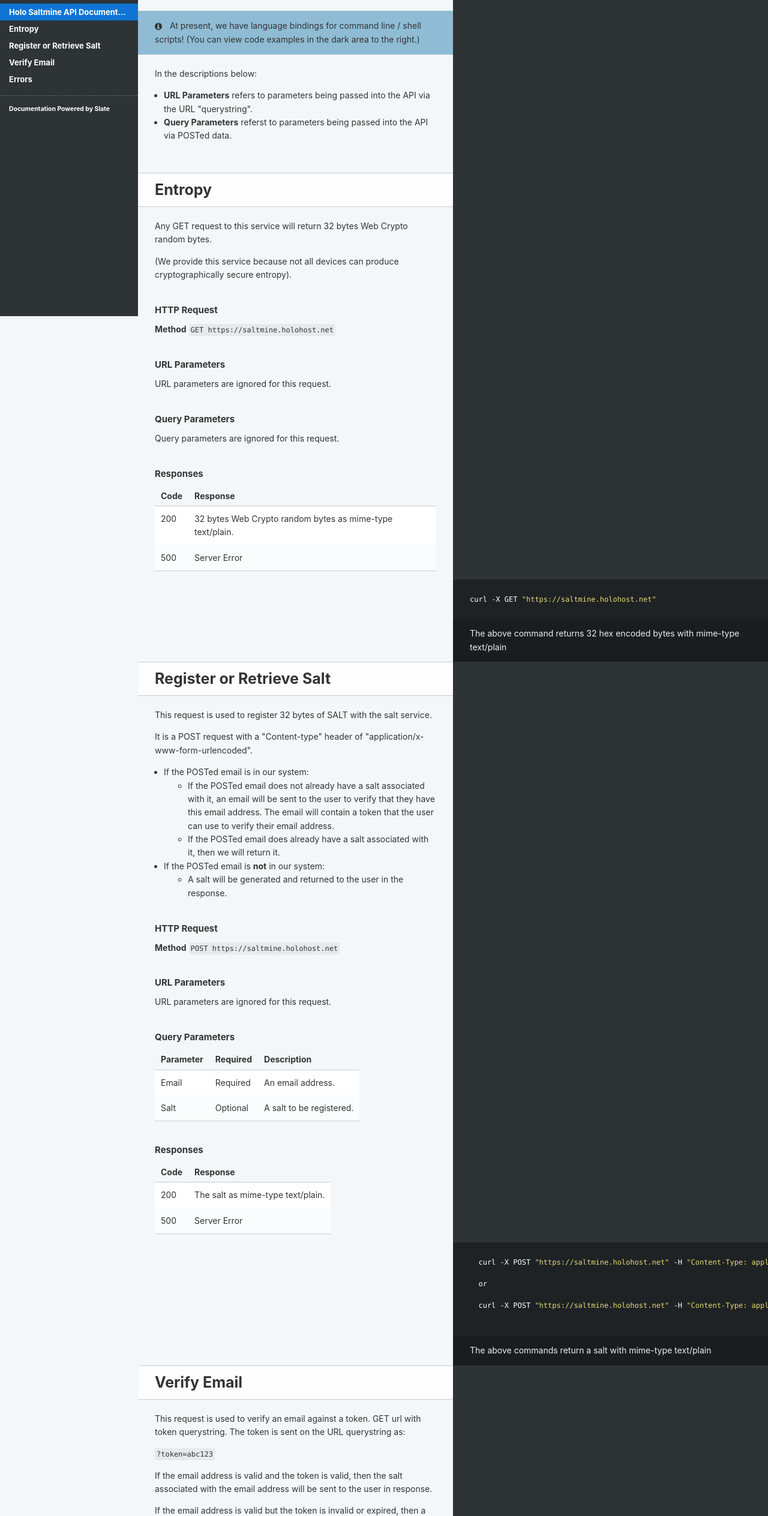
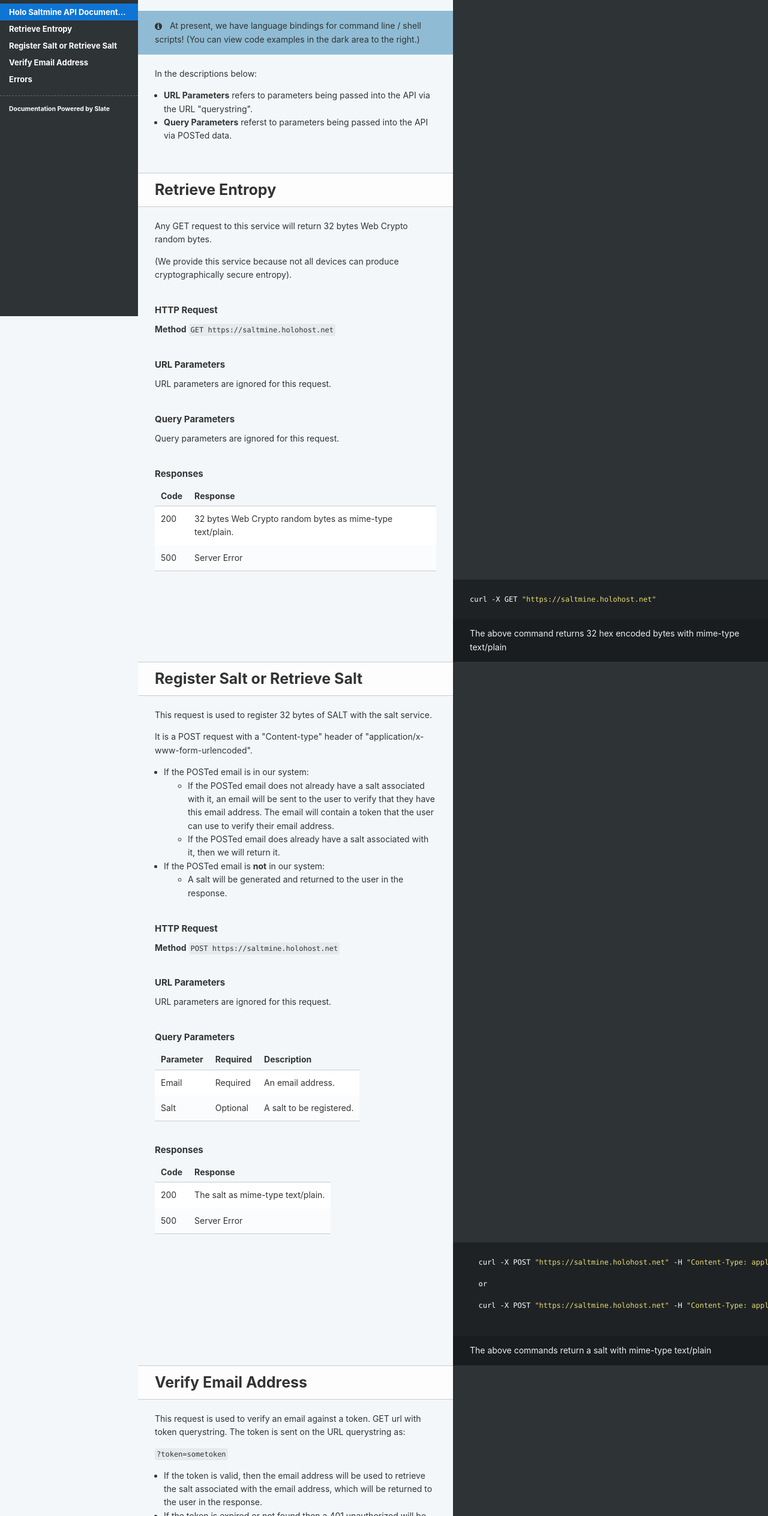
Before and after one commit to Holo-Host/saltmine, a plain HTML site: page docs/index.html in a window 1280 px wide. Shown: the part 273-2800 px from the top of the page at 60% size. Drawn offline with Linux system fonts and the light colour scheme.

Commit message:
verify email, updated

```diff
--- a/docs/index.html
+++ b/docs/index.html
@@ -222,7 +222,7 @@
             <a href="#holo-saltmine-api-documentation" class="toc-h1 toc-link" data-title="Holo Saltmine API Documentation">Holo Saltmine API Documentation</a>
           </li>
           <li>
-            <a href="#entropy" class="toc-h1 toc-link" data-title="Entropy">Entropy</a>
+            <a href="#retrieve-entropy" class="toc-h1 toc-link" data-title="Retrieve Entropy">Retrieve Entropy</a>
               <ul class="toc-list-h2">
                   <li>
                     <a href="#http-request" class="toc-h2 toc-link" data-title="HTTP Request">HTTP Request</a>
@@ -239,7 +239,7 @@
               </ul>
           </li>
           <li>
-            <a href="#register-or-retrieve-salt" class="toc-h1 toc-link" data-title="Register or Retrieve Salt">Register or Retrieve Salt</a>
+            <a href="#register-salt-or-retrieve-salt" class="toc-h1 toc-link" data-title="Register Salt or Retrieve Salt">Register Salt or Retrieve Salt</a>
               <ul class="toc-list-h2">
                   <li>
                     <a href="#http-request-2" class="toc-h2 toc-link" data-title="HTTP Request">HTTP Request</a>
@@ -256,7 +256,7 @@
               </ul>
           </li>
           <li>
-            <a href="#verify-email" class="toc-h1 toc-link" data-title="Verify Email">Verify Email</a>
+            <a href="#verify-email-address" class="toc-h1 toc-link" data-title="Verify Email Address">Verify Email Address</a>
               <ul class="toc-list-h2">
                   <li>
                     <a href="#http-request-3" class="toc-h2 toc-link" data-title="HTTP Request">HTTP Request</a>
@@ -303,7 +303,7 @@
 <li><strong>URL Parameters</strong> refers to parameters being passed into the API via the URL &quot;querystring&quot;.</li>
 <li><strong>Query Parameters</strong> referst to parameters being passed into the API via POSTed data.</li>
 </ul>
-<h1 id='entropy'>Entropy</h1>
+<h1 id='retrieve-entropy'>Retrieve Entropy</h1>
 <p>Any GET request to this service will return 32 bytes Web Crypto random bytes.</p>
 
 <p>(We provide this service because not all devices can produce cryptographically secure entropy).</p>
@@ -334,7 +334,7 @@
 <blockquote>
 <p>The above command returns 32 hex encoded bytes with mime-type text/plain</p>
 </blockquote>
-<h1 id='register-or-retrieve-salt'>Register or Retrieve Salt</h1>
+<h1 id='register-salt-or-retrieve-salt'>Register Salt or Retrieve Salt</h1>
 <p>This request is used to register 32 bytes of SALT with the salt service.</p>
 
 <p>It is a POST request with a &quot;Content-type&quot; header of &quot;application/x-www-form-urlencoded&quot;.</p>
@@ -401,19 +401,18 @@
 <blockquote>
 <p>The above commands return a salt with mime-type text/plain</p>
 </blockquote>
-<h1 id='verify-email'>Verify Email</h1>
+<h1 id='verify-email-address'>Verify Email Address</h1>
 <p>This request is used to verify an email against a token.
 GET url with token querystring.  The token is sent on the URL querystring as:</p>
 
-<p><code>?token=abc123</code></p>
+<p><code>?token=sometoken</code></p>
 
-<p>If the email address is valid and the token is valid,
-then the salt associated with the email address will be sent to the user in response.</p>
-
-<p>If the email address is valid but the token is invalid or expired,
-then a 401 unauthorized will be returned.</p>
+<ul>
+<li>If the token is valid, then the email address will be used to retrieve the salt associated with the email address, which will be returned to the user in the response.</li>
+<li>If the token is expired or not found then a 401 unauthorized will be returned.</li>
+</ul>
 <h3 id='http-request-3'>HTTP Request</h3>
-<p><strong>Method</strong> <code>GET https://saltmine.holohost.net</code></p>
+<p><strong>Method</strong> <code>GET https://saltmine.holohost.net?token=sometoken</code></p>
 <h3 id='url-parameters-3'>URL Parameters</h3>
 <table><thead>
 <tr>
```
